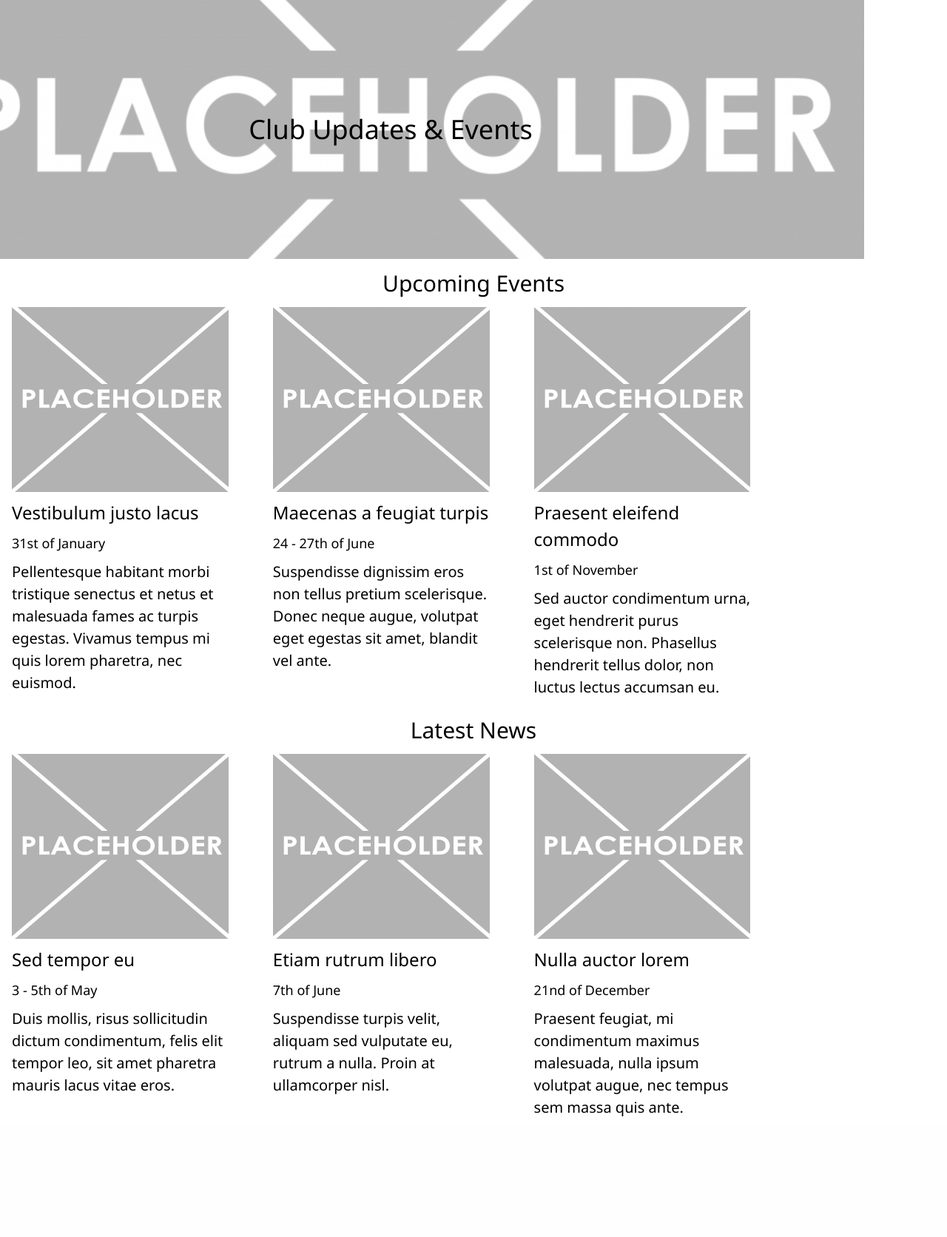
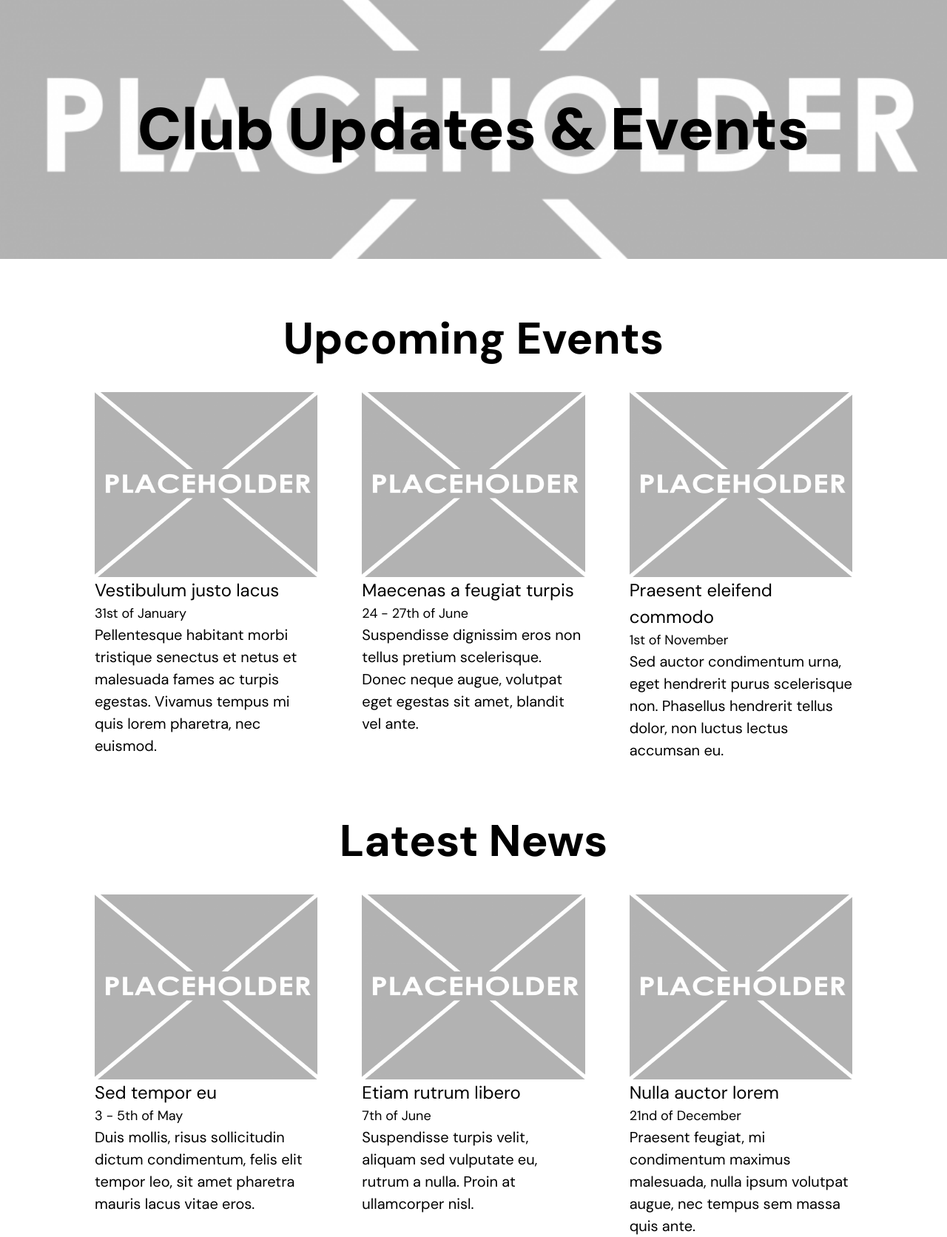
Before and after one commit to NikitaSidaway/Tennis-app, a Flask app: page / in a window 1280 px wide. Shown: the whole page at 74% size. Before the commit the page ends 1509 px from the top, so only its background shows below. Run offline with Flask 3, Linux system fonts and the light colour scheme; data comes from the database, SQL or seed files in the repository.

Commit message:
Fixed main page formatting issues

```diff
--- a/static/styles.css
+++ b/static/styles.css
@@ -18,6 +18,12 @@ body, h1, h2, h3, h4, h5, h6, p, ol, ul {
   font-family: "DM Sans";
 
 }
+
+.w3-content, .w3-container {
+  padding: 0 !important;
+  margin: 0 !important;
+}
+
 
 h1 {
   font-size: 80px;
@@ -55,6 +61,7 @@ img {
     gap:4em;
     grid-template-columns: 1fr 1fr 1fr;
     width: 80%;
+    margin: 0 auto;
 }
 
 .threecoloumn img {
@@ -77,7 +84,7 @@ img {
   background-color: black;
   height: 350px;
   width: 100vw;
-  margin-left: -10vw;
+
 }
 
 
--- a/templates/index.html
+++ b/templates/index.html
@@ -1,5 +1,8 @@
 {% extends "layout.html" %}
 {% block body %}
+
+
+<div class="page-wrapper">
   <div class="hero-image">
     <div class="hero-text">
       <h1>Club Updates & Events</h1>
@@ -39,5 +42,7 @@
     </div>
     {% endfor %}
   </section>
+</div>
+
 
 {% endblock %}
--- a/templates/layout.html
+++ b/templates/layout.html
@@ -3,8 +3,9 @@
 <head>
     <meta charset="UTF-8">
     <meta name="viewport" content="width=device-width, initial-scale=1.0">
+    <link rel="stylesheet" href="https://www.w3schools.com/w3css/5/w3.css">
     <link rel="stylesheet" href="{{ url_for('static', filename='styles.css') }}">
-    <link rel="stylesheet" href="https://www.w3schools.com/w3css/5/w3.css">
+
     <title>Cashmere Tennis Club</title>
 </head>
 <body class="w3-container">
```
Lines whose indentation alone changed are shown as unchanged.
